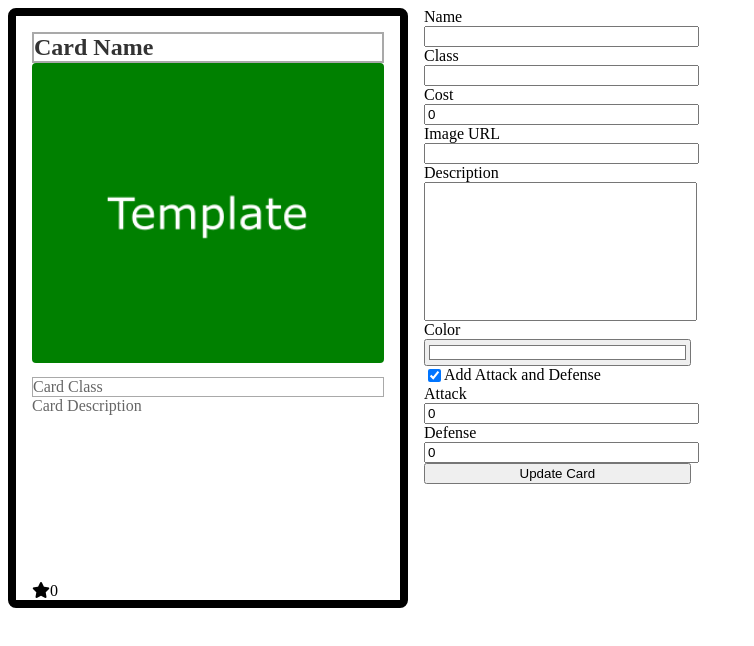
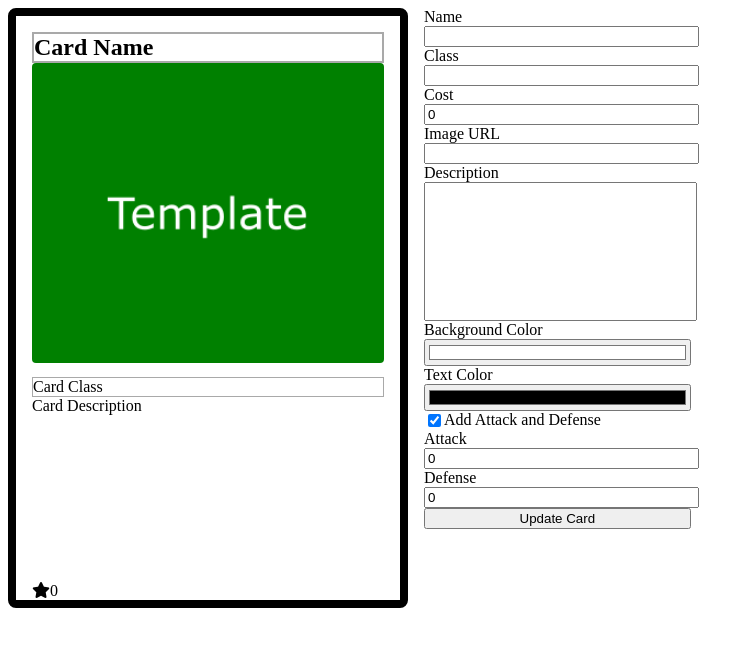
Before and after one commit to markov98/trading-card-editor, an Angular app: page / in a window 1280 px wide. Shown: the top 646 px of the page, without its empty margins (0-754 px from the left). Built offline with nearby package versions, Linux system fonts and the light colour scheme.

Commit message:
added text color functionality

```diff
--- a/src/app/card-form/card-form.component.html
+++ b/src/app/card-form/card-form.component.html
@@ -20,8 +20,12 @@
         <textarea id="description" name="description" [(ngModel)]="values.description"></textarea>
     </div>
     <div>
-        <label for="color">Color</label>
-        <input type="color" id="color" name="color" [(ngModel)]="values.color">
+        <label for="color">Background Color</label>
+        <input type="color" id="back_color" name="back_color" [(ngModel)]="values.backgroundColor">
+    </div>
+    <div>
+        <label for="color">Text Color</label>
+        <input type="color" id="text" name="text_color" [(ngModel)]="values.textColor">
     </div>
     <div class="check">
         <input type="checkbox" name="addBattleStats" id="addBattleStats" [(ngModel)]="addBattleStats">
--- a/src/app/card-form/card-form.component.ts
+++ b/src/app/card-form/card-form.component.ts
@@ -18,7 +18,8 @@ export class CardFormComponent {
     description: '',
     cost: 0,
     imgUrl: '',
-    color: '#ffffff',
+    backgroundColor: '#ffffff',
+    textColor: '#000000',
     battleStats: {
       attack: 0,
       defense: 0
--- a/src/app/card-template/card-template.component.css
+++ b/src/app/card-template/card-template.component.css
@@ -22,14 +22,12 @@
 .card h2 {
     margin: 0;
     font-size: 1.5em;
-    color: #333;
     border: 0.1em solid darkgray;
 }
 
 .card p {
     margin: 0;
     font-size: 1em;
-    color: #666;
 }
 
 .card .card-class {
--- a/src/app/card-template/card-template.component.html
+++ b/src/app/card-template/card-template.component.html
@@ -1,4 +1,4 @@
-<div class="card" [style.background-color]="cardValues.color">
+<div class="card" [style.background-color]="cardValues.backgroundColor" [style.color]="cardValues.textColor">
     <h2>{{cardValues.name}}</h2>
     <img src="{{cardValues.imgUrl || '../../assets/test-img.png'}}" alt="Card Image">
     <p class="card-class">{{cardValues.class}}</p>
--- a/src/app/card-values.service.ts
+++ b/src/app/card-values.service.ts
@@ -12,7 +12,8 @@ export class CardValuesService {
     cost: 0,
     battleStats: null,
     imgUrl: '',
-    color: '#ffffff',
+    backgroundColor: '#ffffff',
+    textColor: '#000000'
   }
 
   constructor() { }
--- a/src/app/types/CardInfo.ts
+++ b/src/app/types/CardInfo.ts
@@ -5,7 +5,8 @@ export interface CardInfo {
     battleStats: null | BattleStats
     description: string,
     imgUrl: string,
-    color: string
+    backgroundColor: string,
+    textColor: string
 }
 export interface BattleStats {
     attack: number,
```
